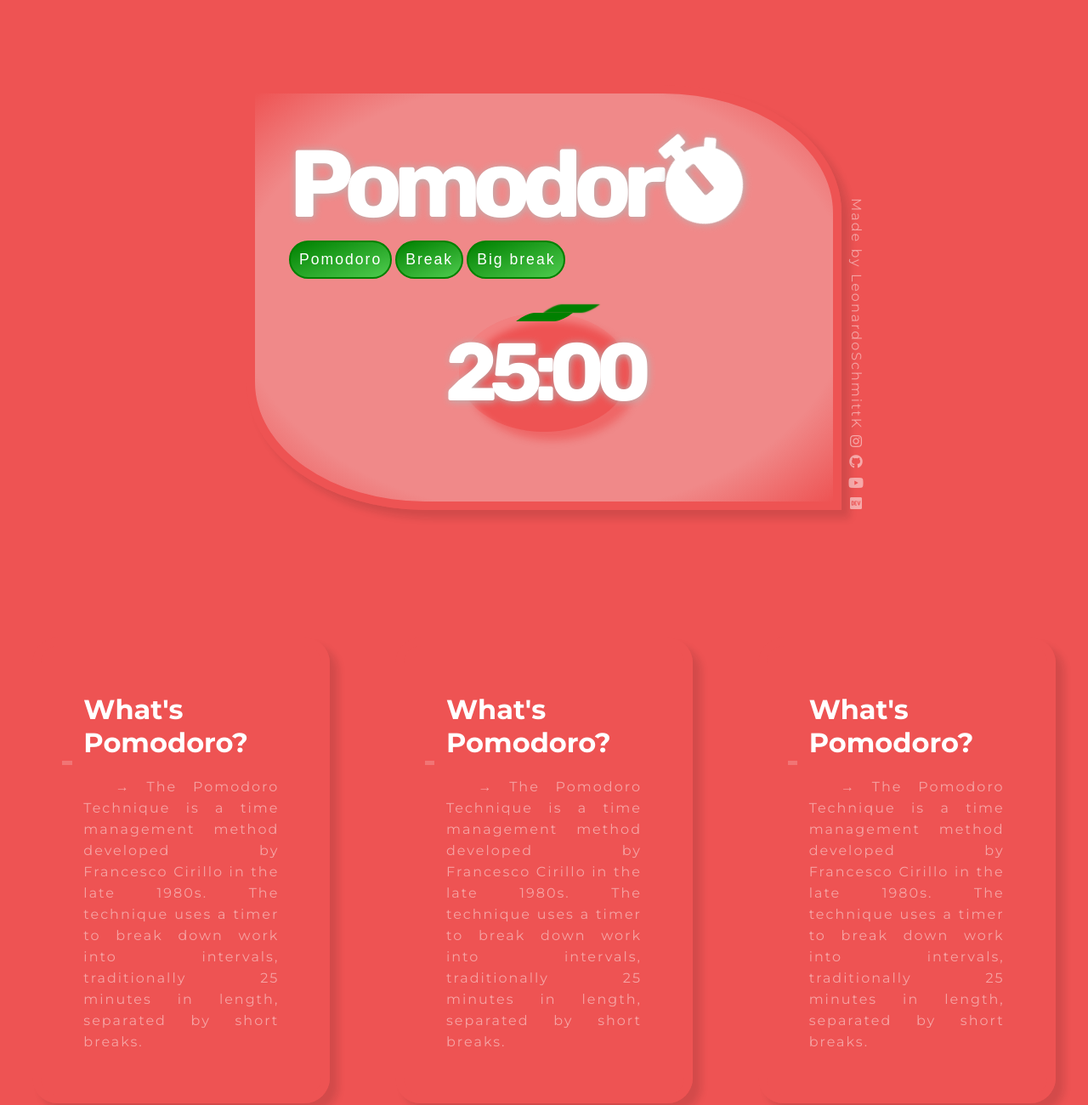
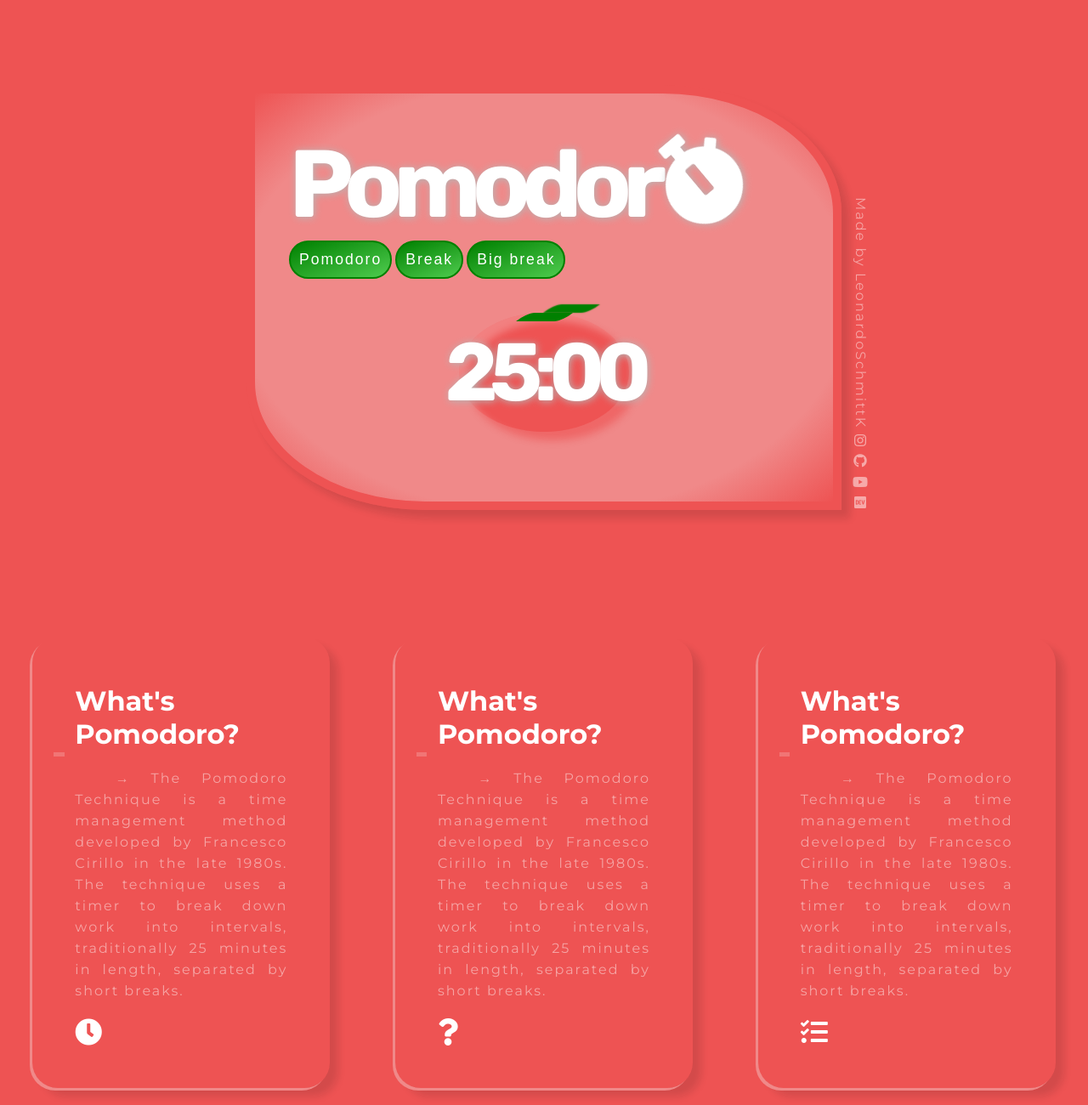
Before and after one commit to LeonardoSchmittK/PomodoroTimer, a plain HTML site: page public/index.html in a window 1280 px wide. Shown: the top 1300 px of the page at 85% size. Drawn offline with Linux system fonts and the light colour scheme.

Commit message:
styling and adding medias to the quests articles.

```diff
--- a/public/index.html
+++ b/public/index.html
@@ -74,31 +74,34 @@
       </main>
       <div class="quests">
         <article class="article quest">
-        <h2 class='title-quest'>What's Pomodoro?</h2>
-        <p class='paragraph-quest'>
-          &nbsp;&nbsp;&#8594; The Pomodoro Technique is a time management method
-          developed by Francesco Cirillo in the late 1980s. The technique uses a
-          timer to break down work into intervals, traditionally 25 minutes in
-          length, separated by short breaks.
+          <h2 class="title-quest">What's Pomodoro?</h2>
+          <p class="paragraph-quest">
+            &nbsp;&nbsp;&#8594; The Pomodoro Technique is a time management
+            method developed by Francesco Cirillo in the late 1980s. The
+            technique uses a timer to break down work into intervals,
+            traditionally 25 minutes in length, separated by short breaks.
           </p>
+          <i class="quest-icon fas fa-clock"></i>
         </article>
         <article class="article quest">
-        <h2 class='title-quest'>What's Pomodoro?</h2>
-        <p class='paragraph-quest'>
-          &nbsp;&nbsp;&#8594; The Pomodoro Technique is a time management method
-          developed by Francesco Cirillo in the late 1980s. The technique uses a
-          timer to break down work into intervals, traditionally 25 minutes in
-          length, separated by short breaks.
+          <h2 class="title-quest">What's Pomodoro?</h2>
+          <p class="paragraph-quest">
+            &nbsp;&nbsp;&#8594; The Pomodoro Technique is a time management
+            method developed by Francesco Cirillo in the late 1980s. The
+            technique uses a timer to break down work into intervals,
+            traditionally 25 minutes in length, separated by short breaks.
           </p>
+          <i class="quest-icon fas fa-question"></i>
         </article>
         <article class="article quest">
-        <h2 class='title-quest'>What's Pomodoro?</h2>
-        <p class='paragraph-quest'>
-          &nbsp;&nbsp;&#8594; The Pomodoro Technique is a time management method
-          developed by Francesco Cirillo in the late 1980s. The technique uses a
-          timer to break down work into intervals, traditionally 25 minutes in
-          length, separated by short breaks.
+          <h2 class="title-quest">What's Pomodoro?</h2>
+          <p class="paragraph-quest">
+            &nbsp;&nbsp;&#8594; The Pomodoro Technique is a time management
+            method developed by Francesco Cirillo in the late 1980s. The
+            technique uses a timer to break down work into intervals,
+            traditionally 25 minutes in length, separated by short breaks.
           </p>
+          <i class="quest-icon fas fa-tasks"></i>
         </article>
       </div>
     </div>
--- a/src/style/layout/_article.scss
+++ b/src/style/layout/_article.scss
@@ -1,16 +1,25 @@
-.quests{
- display: flex;
- margin-top:100px;
+.quests {
+  display: flex;
+  margin-top: 100px;
+  flex-direction: column;
 }
 
 .article {
   max-width: 450px;
   text-align: justify;
   margin: 50px auto;
-  border: 10px solid $mainColor;
-  box-shadow: 10px 10px 10px #1312121f;
+  box-shadow: -3px 3px $thirdColor, 10px 10px 10px #1312121f;
+
   border-radius: 30px;
-  padding: 50px ;
+  padding: 50px;
+  &:hover {
+    box-shadow: 10px 10px 10px #1312121f, -3px 3px $thirdColor;
+    transition: $mainAnimationTime;
+  }
+  &:hover .title-quest:before {
+    width: 10%;
+  }
+
   .title-quest {
     margin-bottom: 20px;
     @include textType(1);
@@ -25,34 +34,49 @@
       transition: $mainAnimationTime;
       opacity: 0.2;
     }
-
-    &:hover:before {
-      width: 10%;
-      transition: $mainAnimationTime;
-    }
   }
   .paragraph-quest {
     @include textType(2);
   }
-}
-
-@media only screen and (max-width: 500px) {
- .quests{
-   flex-direction: column;
- }
-  .article {
-    max-width: 350px;
-    .title-quest:before{
-      top:85px;
+  .quest-icon {
+    color: $mainColorFont;
+    margin-top: 20px;
+    font-size: 2em;
+    &:hover {
+      animation: timer-icon-wiggle 0.2s ease-in-out;
     }
   }
 }
 
-@media only screen and (max-width: 1500px) {
+@media only screen and (min-width: 600px) {
+  .quests {
+    flex-direction: column;
+  }
   .article {
-    max-width: 350px;
-    .title-quest:before{
-      top:85px;
+    max-width: 390px;
+    .title-quest:before {
+      top: 85px;
     }
   }
 }
+
+@media only screen and (min-width: 1000px) {
+  .quests {
+    flex-direction: row;
+  }
+  .article {
+    max-width: 350px;
+    .title-quest:before {
+      top: 85px;
+    }
+  }
+}
+
+@media only screen and (min-width: 1500px) {
+  .article {
+    max-width: 500px;
+    .title-quest:before {
+      top: 50px;
+    }
+  }
+}
--- a/src/style/layout/_footer.scss
+++ b/src/style/layout/_footer.scss
@@ -1,23 +1,27 @@
 .footer {
   writing-mode: vertical-lr;
   position: relative;
-  bottom: 275px;
-  left: 655px;
+  bottom: 215px;
+  left: 625px;
+  height: 330px;
   @include textType(2);
+  font-size: 0.8em;
+
   a {
     transition: $mainAnimationTime;
   }
   a:hover {
-    transform: scale(1.2);
-    font-size: 1.2em;
+    font-size:25px;
     transition: $mainAnimationTime;
+
   }
 }
 
-@media only screen and (max-width: 500px) {
+@media only screen and (min-width: 800px) {
   .footer {
-    left: 390px;
-    bottom: 170px;
-    font-size: 0.8em;
+    left: 660px;
+    bottom: 276px;
+    height: 385px;
+    @include textType(2);
   }
 }
```
Also changed, not shown: src/style/style.css, 1 other file. Lines whose indentation alone changed are shown as unchanged.
